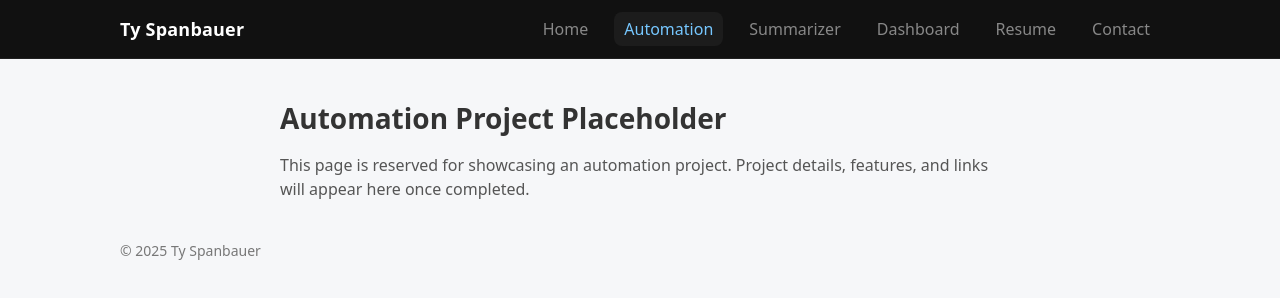
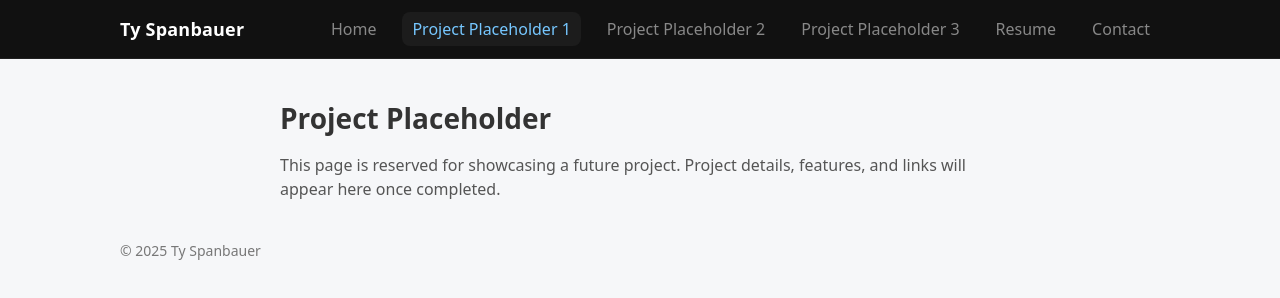
Before and after one commit to tymspanbauer/n8n, a plain HTML site: page automation.html in a window 1280 px wide. Drawn offline with Linux system fonts and the light colour scheme.

Commit message:
Update automation.html

```diff
--- a/automation.html
+++ b/automation.html
@@ -26,9 +26,9 @@
       <a class="brand" href="index.html">Ty Spanbauer</a>
       <nav>
         <a href="index.html">Home</a>
-        <a href="automation.html">Automation</a>
-        <a href="summarizer.html">Summarizer</a>
-        <a href="dashboard.html">Dashboard</a>
+        <a href="automation.html">Project Placeholder 1</a>
+        <a href="summarizer.html">Project Placeholder 2</a>
+        <a href="dashboard.html">Project Placeholder 3</a>
         <a href="Resume.html">Resume</a>
         <a href="index.html#contact">Contact</a>
       </nav>
@@ -36,8 +36,8 @@
   </header>
 
   <main class="content">
-    <h1>Automation Project Placeholder</h1>
-    <p>This page is reserved for showcasing an automation project. Project details, features, and links will appear here once completed.</p>
+    <h1>Project Placeholder</h1>
+    <p>This page is reserved for showcasing a future project. Project details, features, and links will appear here once completed.</p>
   </main>
 
   <footer>© 2025 Ty Spanbauer</footer>
```
